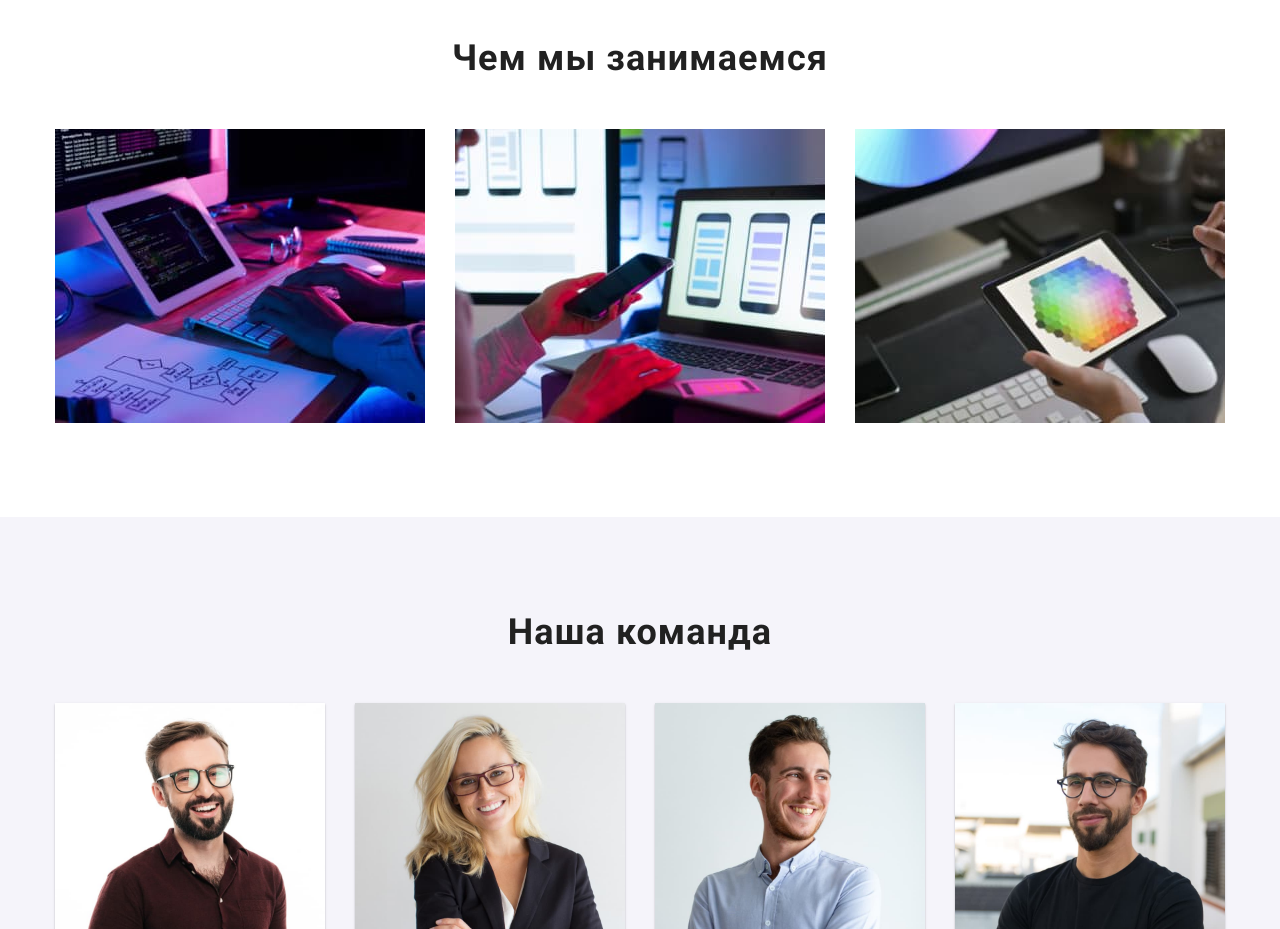
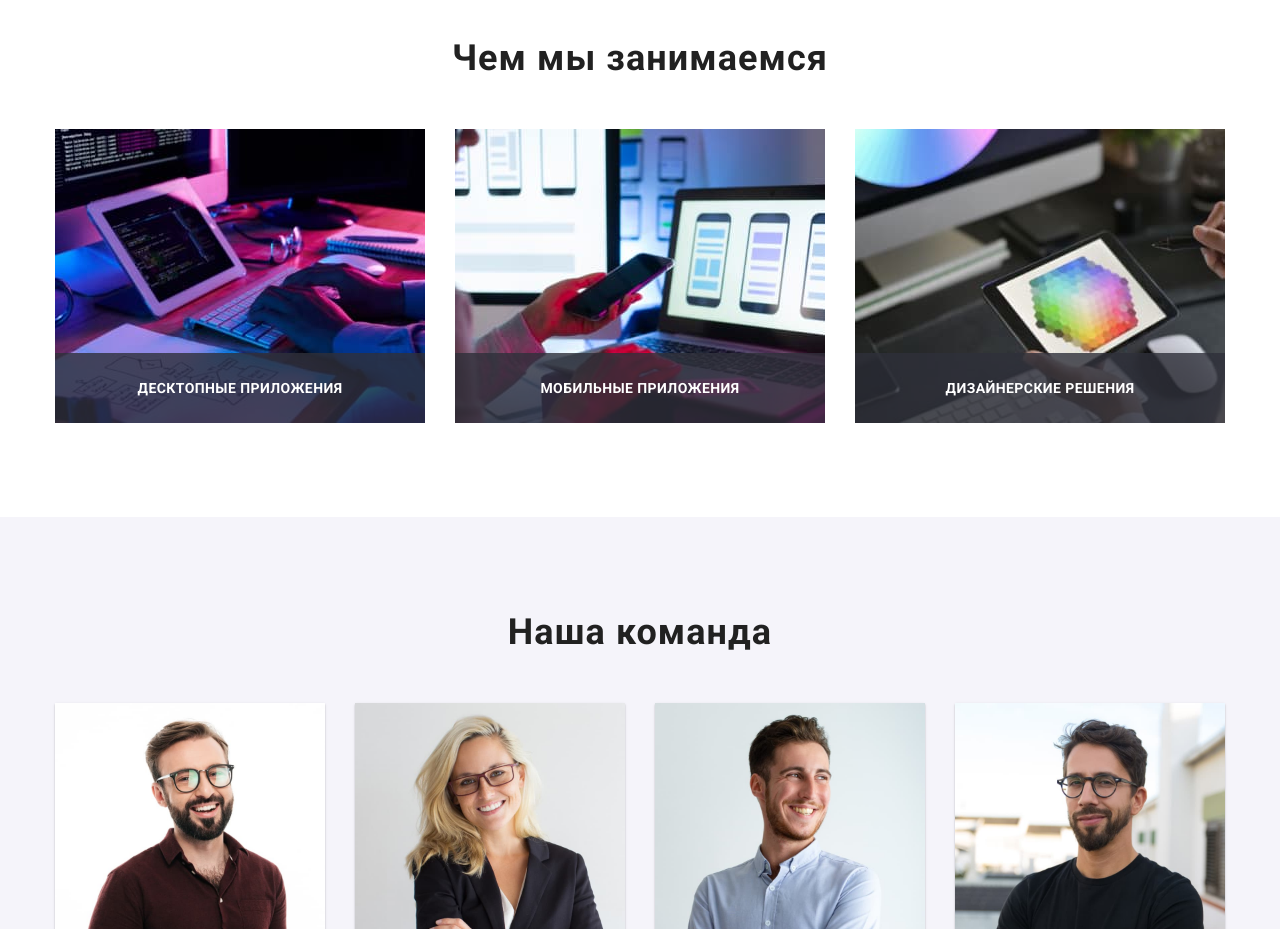
Before and after one commit to Neversmiles7/-goit-markup-hw-05, a plain HTML site: page index.html in a window 1280 px wide. Shown: the part 1080-2009 px from the top of the page. Drawn offline with nearby package versions, Linux system fonts and the light colour scheme.

Commit message:
overlay main page

```diff
--- a/css/styles.css
+++ b/css/styles.css
@@ -252,8 +252,6 @@ button {
   opacity: 1;
 
   transition: opacity 250ms cubic-bezier(0.4, 0, 0.2, 1);
-
-
 }
 
 .backdrop.is-hidden {
@@ -367,7 +365,9 @@ button {
   display: flex;
   justify-content: space-between;
 }
-
+.job-item {
+  position: relative;
+}
 .job-title {
   margin-bottom: 50px;
 
@@ -376,6 +376,26 @@ button {
   text-align: center;
   letter-spacing: 0.03em;
   color: #212121;
+}
+
+.job-overlay {
+  position: absolute;
+  bottom: 0;
+
+  display: block;
+  padding-top: 27px;
+  width: 370px;
+  height: 70px;
+
+  font-weight: bold;
+  font-size: 14px;
+  line-height: 16px;
+  text-align: center;
+  letter-spacing: 0.03em;
+  text-transform: uppercase;
+  color: #ffffff;
+
+  background: rgba(47, 48, 58, 0.8);
 }
 
 /* Наша команда */
--- a/index.html
+++ b/index.html
@@ -137,6 +137,7 @@
                 alt="Набор кода на компьютере"
                 width="370"
               />
+              <p class="job-overlay">Десктопные приложения</p>
             </li>
             <li class="job-item">
               <img
@@ -144,6 +145,7 @@
                 alt="Работа за ноутбуком"
                 width="370"
               />
+              <p class="job-overlay">Мобильные приложения</p>
             </li>
             <li class="job-item">
               <img
@@ -151,6 +153,7 @@
                 alt="Работа с планшетом"
                 width="370"
               />
+              <p class="job-overlay">Дизайнерские решения</p>
             </li>
           </ul>
         </div>
```
